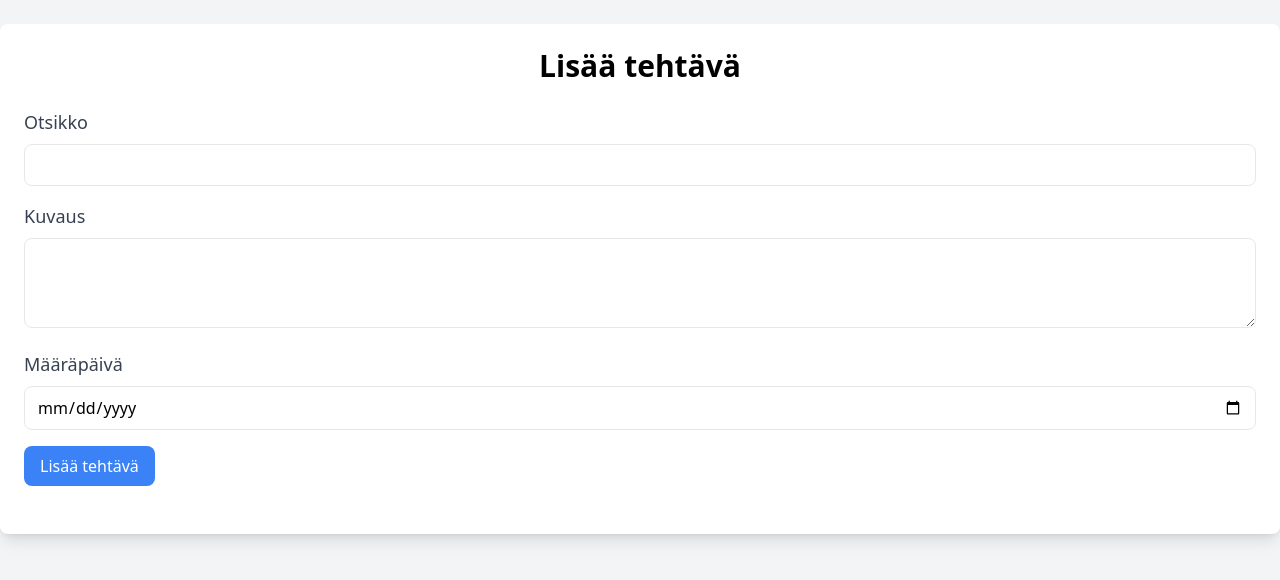
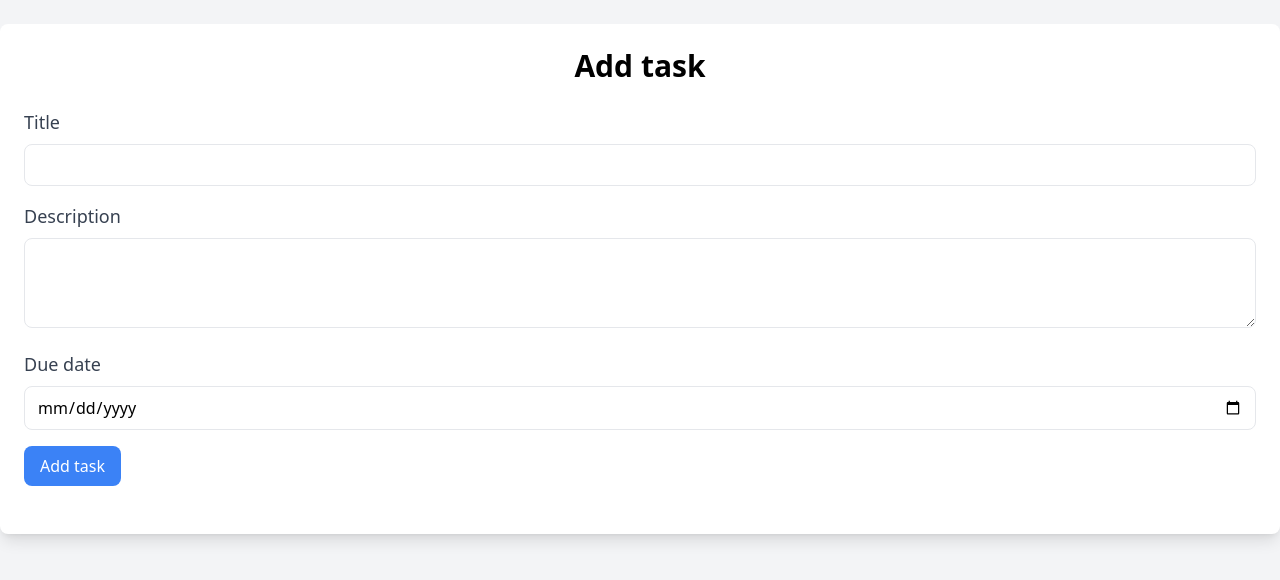
Before and after one commit to tunturiherra/HTMX, a website: page public/addTask.html in a window 1280 px wide. Drawn offline with nearby package versions, Linux system fonts and the light colour scheme.

Commit message:
Update addTask.html

```diff
--- a/public/addTask.html
+++ b/public/addTask.html
@@ -13,25 +13,25 @@
 <body class="bg-gray-100">
 
     <div class="container mx-auto my-6 p-6 bg-white rounded-lg shadow-lg">
-        <h1 class="text-3xl font-bold mb-6 text-center">Lisää tehtävä</h1>
+        <h1 class="text-3xl font-bold mb-6 text-center">Add task</h1>
 
         <form hx-post="/api/tasks/add" hx-trigger="submit" hx-target="#result" id="taskForm" class="space-y-4">
             <div>
-                <label for="title" class="block text-lg font-medium text-gray-700">Otsikko</label>
+                <label for="title" class="block text-lg font-medium text-gray-700">Title</label>
                 <input type="text" id="title" name="title" class="w-full mt-2 px-3 py-2 border rounded-lg focus:outline-none focus:border-blue-500" required>
             </div>
 
             <div>
-                <label for="description" class="block text-lg font-medium text-gray-700">Kuvaus</label>
+                <label for="description" class="block text-lg font-medium text-gray-700">Description</label>
                 <textarea id="description" name="description" class="w-full mt-2 px-3 py-2 border rounded-lg focus:outline-none focus:border-blue-500" rows="3" required></textarea>
             </div>
 
             <div>
-                <label for="dueDate" class="block text-lg font-medium text-gray-700">Määräpäivä</label>
+                <label for="dueDate" class="block text-lg font-medium text-gray-700">Due date</label>
                 <input type="date" id="dueDate" name="dueDate" class="w-full mt-2 px-3 py-2 border rounded-lg focus:outline-none focus:border-blue-500">
             </div>
 
-            <button type="submit" class="bg-blue-500 hover:bg-blue-600 text-white py-2 px-4 rounded-lg font-medium transition duration-150">Lisää tehtävä</button>
+            <button type="submit" class="bg-blue-500 hover:bg-blue-600 text-white py-2 px-4 rounded-lg font-medium transition duration-150">Add task</button>
         </form>
 
         <div id="result" class="mt-6"></div>
```
